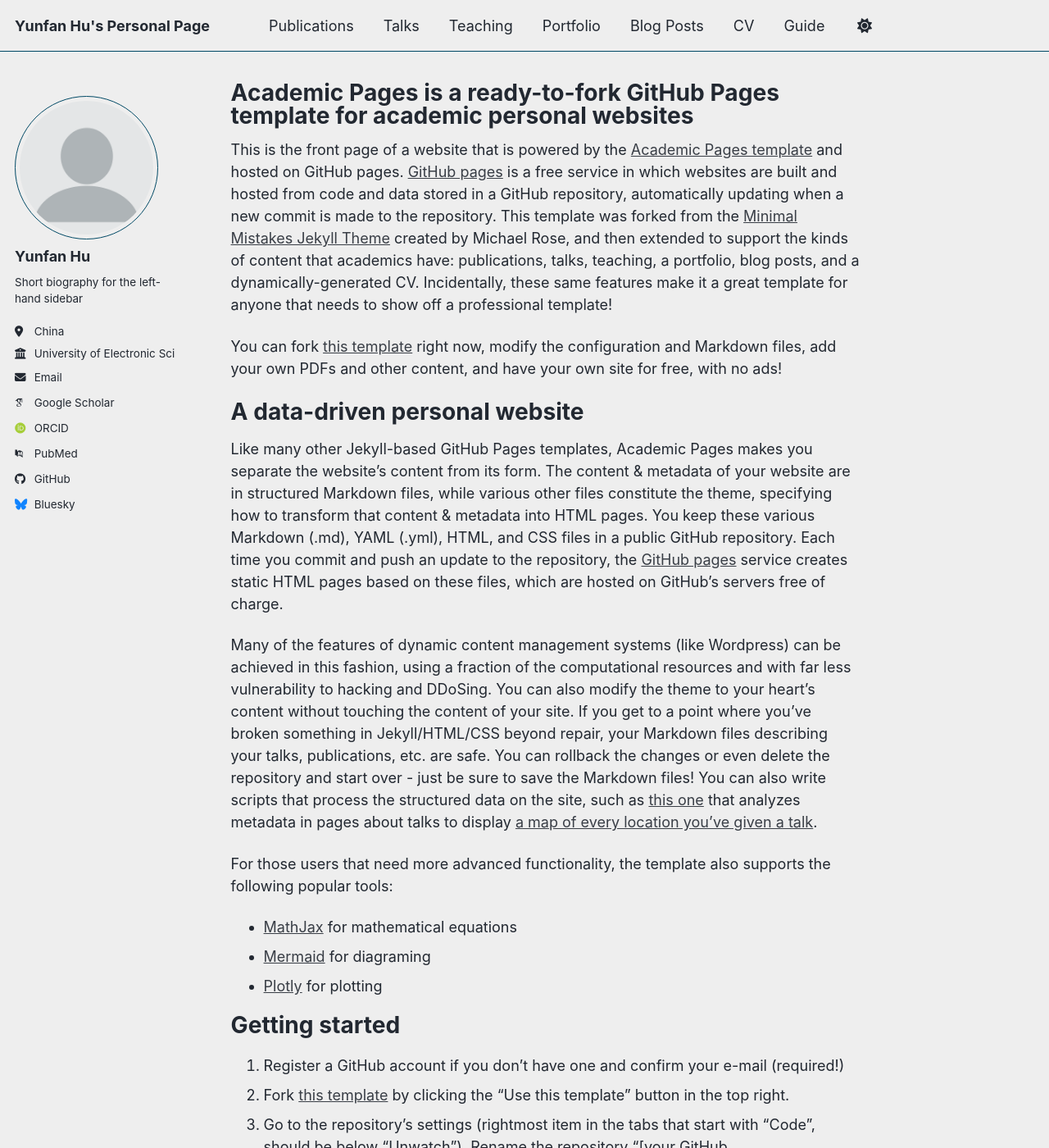
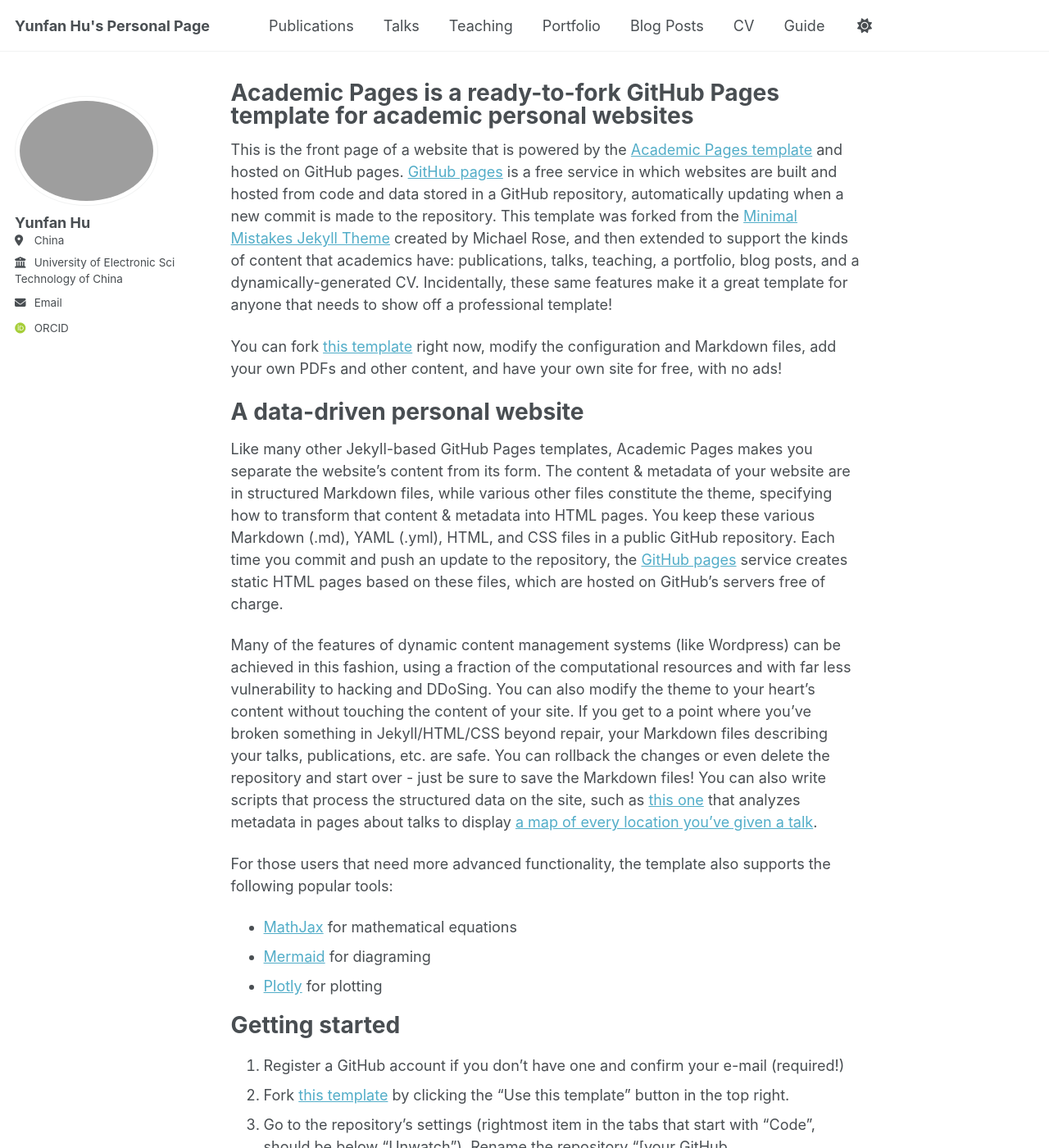
Before and after one commit to HYF0514/HYF0514.github.io, a Jekyll site: the page built from _pages/about.md, in a window 1280 px wide and 1400 px high. Shown: the whole window at 82% size. Built offline with Jekyll 4.4.1, drawn with Linux system fonts in a browser that asks for light colours; some web fonts are replaced; a script bundle is joined from its source files by our own code; library files that are not in the unit come from our copies.

Commit message:
Update _config.yml

```diff
--- a/_config.yml
+++ b/_config.yml
@@ -8,7 +8,7 @@
 
 # Basic Site Settings
 locale                   : "en-US"
-site_theme               : "air" # Currently available options are "default", "air"
+site_theme               : "default" # Currently available options are "default", "air"
 title                    : "Yunfan Hu's Personal Page"
 title_separator          : "-"
 name                     : &name "Yunfan Hu"
@@ -23,25 +23,25 @@
 #               Additional customization can be done by editing /_includes/author-profile.html
 author:
   # Biographic information
-  avatar           : "profile.png"
+  avatar           : "HYF.png"
   name             : "Yunfan Hu"
   pronouns         : # example: "she/her"
-  bio              : "Short biography for the left-hand sidebar"
+  bio              : # "Short biography for the left-hand sidebar"
   location         : "China"
-  employer         : "University of Electronic Science and Technology of China"
+  employer         : "University of Electronic Science and <br>Technology of China"
   uri              : # URL
   email            : "huyunfan0514@gmail.com"
 
   # Academic websites
   academia         : # URL
   arxiv            : # URL - Update with the correct link to your profile
-  googlescholar    : "https://scholar.google.com/citations?user=PS_CX0AAAAAJ"
+  googlescholar    : # "https://scholar.google.com/citations?user=PS_CX0AAAAAJ"
   inspire-hep      : # URL
   impactstory      : # URL
-  orcid            : "https://orcid.org/yourorcidurl"
+  orcid            : "https://orcid.org/0009-0003-0909-5149"
   semantic         : # URL
   ssrn             : # URL
-  pubmed           : "https://www.ncbi.nlm.nih.gov/pubmed/?term=john+snow"
+  pubmed           : # "https://www.ncbi.nlm.nih.gov/pubmed/?term=john+snow"
   researchgate     : # URL
   scopus           : # URL
   zotero           : # URL
@@ -51,13 +51,13 @@
   bitbucket        : # Username - Update with your username on the site
   codepen          : # Username
   dribbble         : # Username
-  github           : "academicpages"
+  github           : # "academicpages"
   kaggle           : # Username
   stackoverflow    : # User number or user number and name (i.e., use "1" or "1/jeff-atwood")
 
   # Social media
   artstation       : # Username
-  bluesky          : "bsky.app" # Replace this with you Bluesky username
+  bluesky          : # "bsky.app" # Replace this with you Bluesky username
   facebook         : # Username
   flickr           : # Username
   foursquare       : # Username
```
